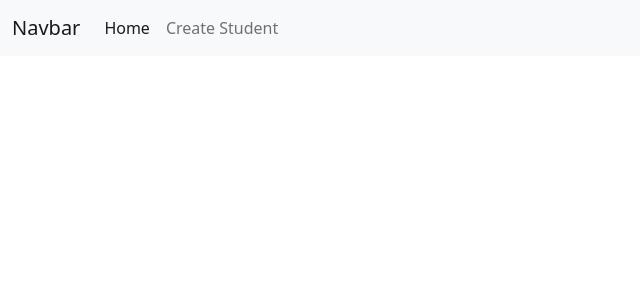
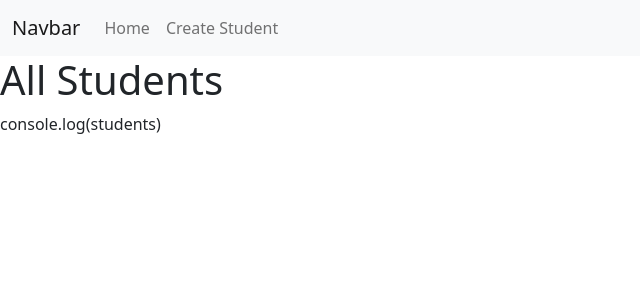
Before and after one commit to mangala-karunarathne/Learnng-Management-System, a React (Create React App) app in the folder frontend/: page / in a window 1280 px wide. Shown: the top 300 px of the page, without its empty margins (0-640 px from the left). Built offline with nearby package versions, Linux system fonts and the light colour scheme.

Commit message:
All Student

```diff
--- a/frontend/src/App.js
+++ b/frontend/src/App.js
@@ -4,14 +4,17 @@ import CounterFunction from './components/CounterFunction';
 import Header from './components/Header';
 import AddStudent from './components/AddStudent';//Location of AddStudent function
 import {BrowserRouter as Router, Route, Routes} from "react-router-dom"
+import AllStudent from './components/AllStudents';
 
 function App() {
   return (
     <Router>
         <div>
           <Header/>
+
           <Routes>
-              <Route exact path='/add' element={<AddStudent/>}/>
+               <Route exact path='/add' element={<AddStudent/>}/>
+               <Route exact path='/' element={<AllStudent/>}/>
           </Routes>
 
         </div>
--- /dev/null
+++ b/frontend/src/components/AllStudents.js
@@ -0,0 +1,24 @@
+import React, { useState, useEffect } from "react";
+import axios from "axios";
+export default function AllStudent() {
+
+const [students, setStudents] = useState([]);
+
+useEffect(() => {
+    function getStudents() {
+        axios.get("http://localhost:5000/student/").then((res) => {
+            setStudents(res.data);
+        }).catch((err) => {
+            alert(err.message);
+        })
+    }
+
+
+    },[])
+    return (
+        <div>
+            <h1>All Students</h1>
+            console.log(students)
+        </div>
+    )
+}
--- a/frontend/src/components/Header.js
+++ b/frontend/src/components/Header.js
@@ -1,4 +1,5 @@
 import React from "react";
+import {Link} from 'react-router-dom';
 
 function Header() {
 
@@ -13,10 +14,10 @@ function Header() {
                 <div className="collapse navbar-collapse" id="navbarSupportedContent">
                 <ul className="navbar-nav me-auto mb-2 mb-lg-0">
                     <li className="nav-item">
-                    <a className="nav-link active" aria-current="page" href="#">Home</a>
+                    <Link to="/" className="nav-link ">Home</Link>
                     </li>
-                            <li className="nav-item">
-                    <a className="nav-link" href="/add">Create Student</a>
+                    <li className="nav-item">
+                    <Link to="/add" className="nav-link ">Create Student</Link>
                     </li>
                 </ul>
 
```
